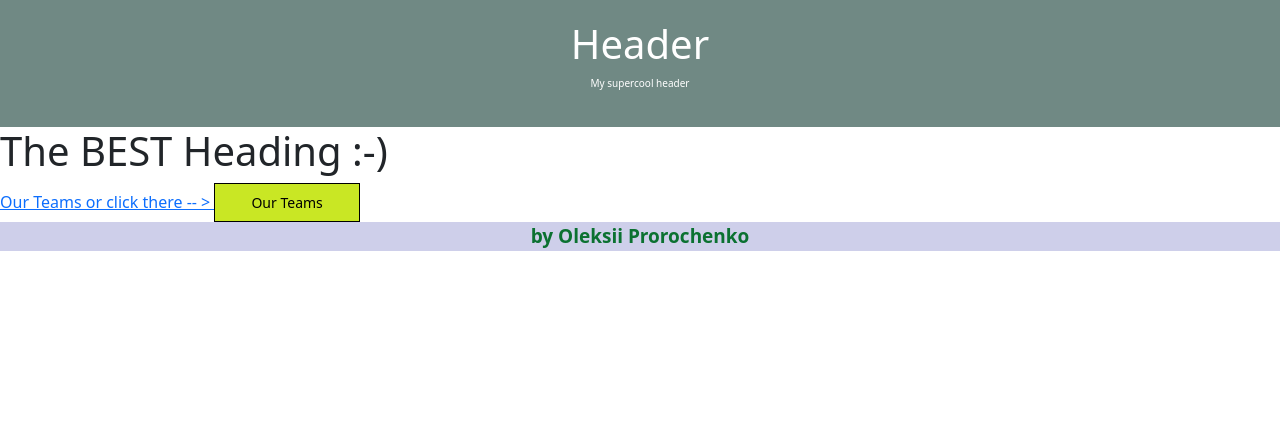
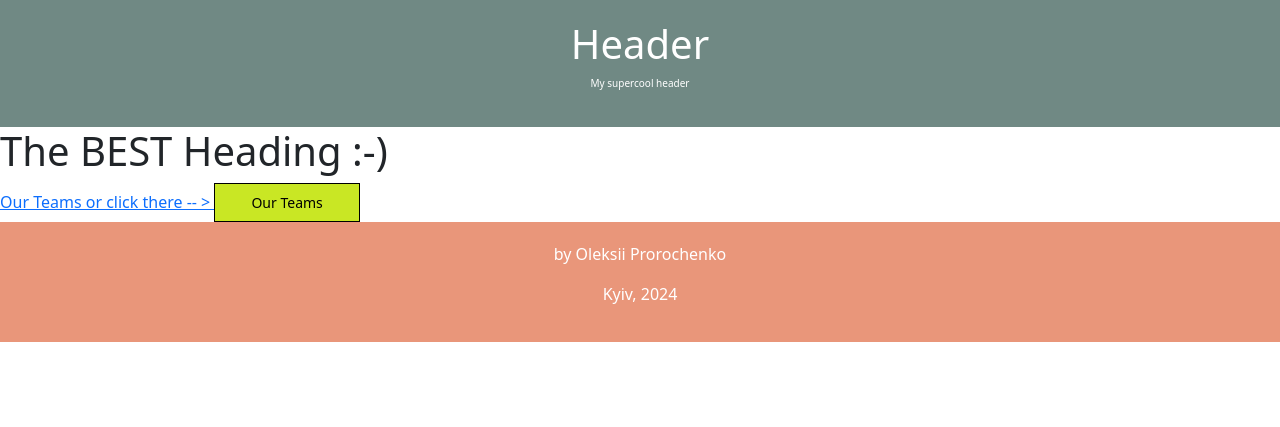
Before and after one commit to oleksiiprorochenko/my_django, a Django app: page /myapp/main/ in a window 1280 px wide. Shown: the top 427 px of the page. Run offline with Django 5.2, Linux system fonts and the light colour scheme; some libraries are stand-ins or nearby versions.

Commit message:
initial commit in a new branch

```diff
--- a/my_app1/templates/main.html
+++ b/my_app1/templates/main.html
@@ -16,16 +16,11 @@
   cursor: pointer; /* Зміна форми курсору при наведенні */
 }
 .footer {
-  background-color: #cecfea;
-  /* position:fixed; */
-  right: 0;
-  bottom: 0;
   text-align: center;
-  width: 100%;
-  font-size: 19px;
-  font-weight: bold;
-    color: #0b7131;
-   }
+  padding: 20px;
+  background-color: DarkSalmon;
+  color: white;
+}
 
 
           </style>
@@ -51,14 +46,15 @@
         Our Teams
     </button>
 </a>
-<div class="footer">
-    <p>by Oleksii Prorochenko</p>
-</div>
+
 <div id="content">
 {% block content %}
 {% endblock %}
 </div>
-
+<div class="footer">
+  <p>by Oleksii Prorochenko</p>
+  <p>Kyiv, 2024</p>
+</div>
 
 </body>
 </html>
```
